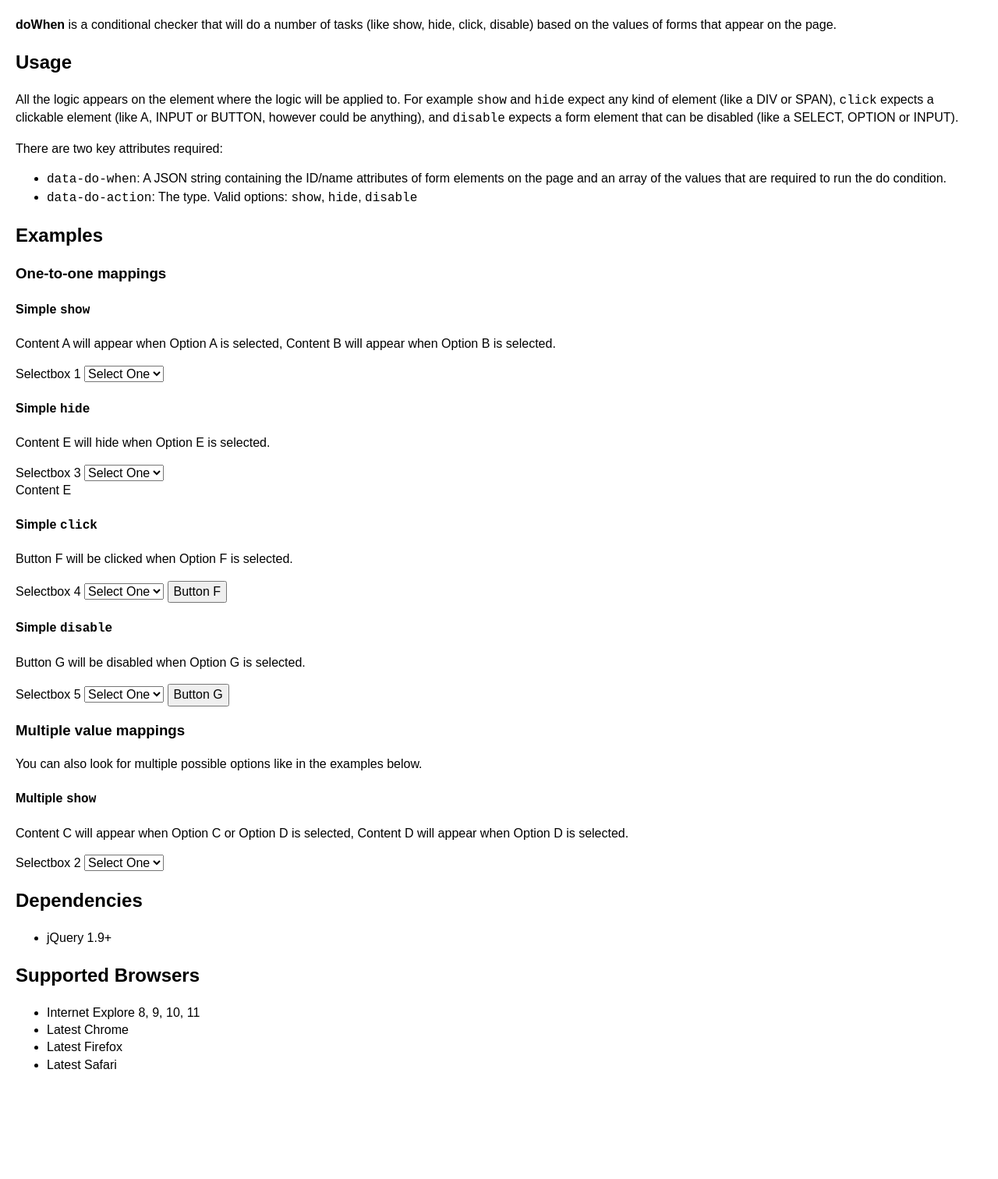
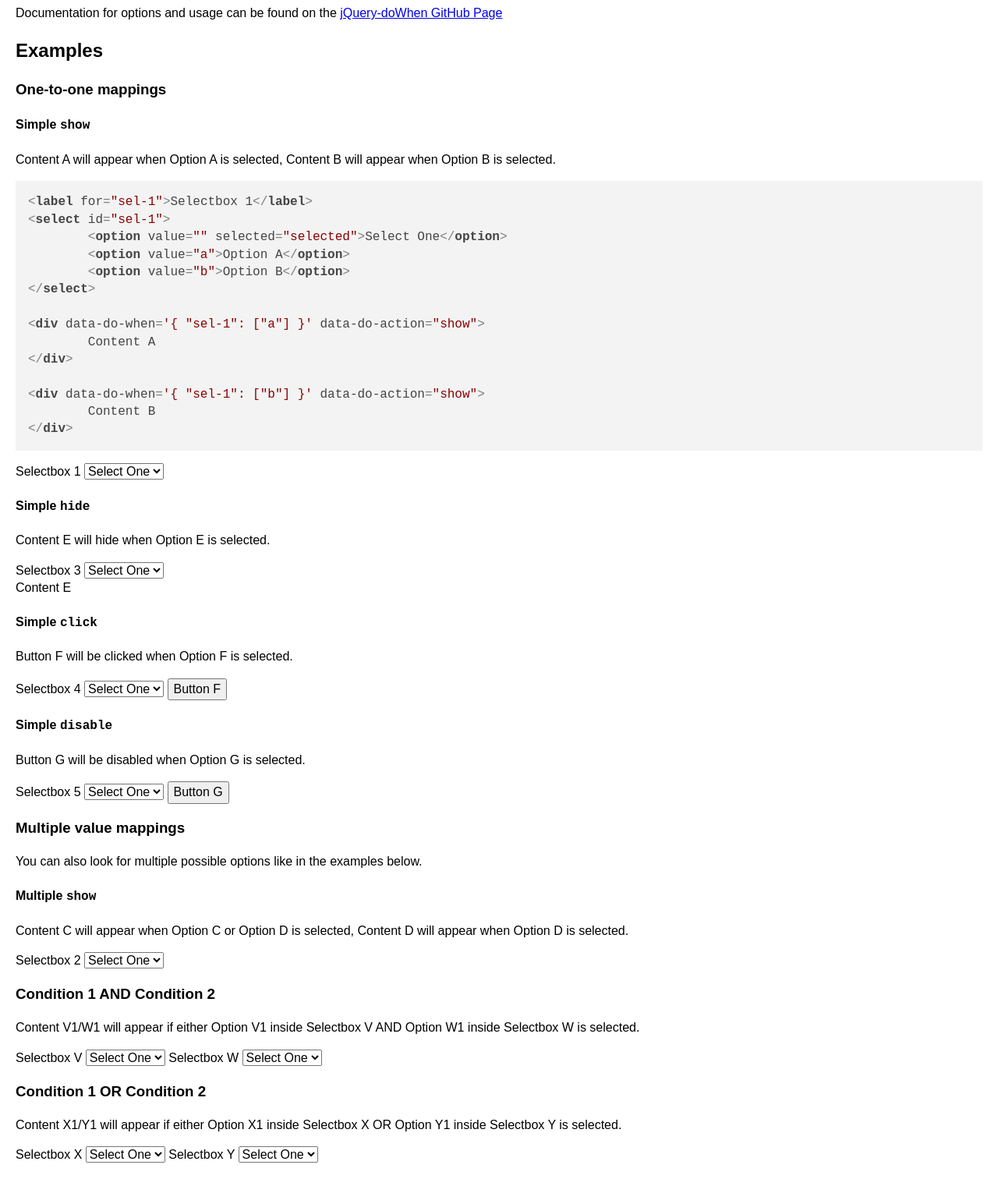
Before and after one commit to dkeeghan/jQuery-doWhen, a plain HTML site: page demo/index.html in a window 1280 px wide. Shown: the part 140-1652 px from the top of the page at 78% size. Before the commit the page ends 1553 px from the top, so only its background shows below. Drawn offline with nearby package versions, Linux system fonts and the light colour scheme.

Commit message:
Added the ability to have OR conditions by using a double pipe in the do-when attribute

```diff
--- a/demo/index.html
+++ b/demo/index.html
@@ -17,19 +17,9 @@
 
 		<h1>jQuery-doWhen Demo</h1>
 
-		<h2>What is it?</h2>
-		<p><strong>doWhen</strong> is a conditional checker that will do a number of tasks (like show, hide, click, disable) based on the values of forms that appear on the page.</p>
+		<p>jQuery-doWhen is a jQuery plugin to handle customisable actions (like show, hide, disable, click) based on changing form field values.</p>
 
-		<h2>Usage</h2>
-
-		<p>All the logic appears on the element where the logic will be applied to. For example <code>show</code> and <code>hide</code> expect any kind of element (like a DIV or SPAN), <code>click</code> expects a clickable element (like A, INPUT or BUTTON, however could be anything), and <code>disable</code> expects a form element that can be disabled (like a SELECT, OPTION or INPUT).</p>
-
-		<p>There are two key attributes required:</p>
-
-		<ul>
-			<li><code>data-do-when</code>: A JSON string containing the ID/name attributes of form elements on the page and an array of the values that are required to run the do condition.</li>
-			<li><code>data-do-action</code>: The type. Valid options: <code>show</code>, <code>hide</code>, <code>disable</code></li>
-		</ul>
+		<p>Documentation for options and usage can be found on the <a href="https://github.com/dkeeghan/jQuery-doWhen" target="_blank">jQuery-doWhen GitHub Page</a></p>
 
 		<h2>Examples</h2>
 
@@ -38,6 +28,21 @@
 		<h4>Simple <code>show</code></h4>
 
 		<p>Content A will appear when Option A is selected, Content B will appear when Option B is selected.</p>
+
+<pre><code class="html">&lt;label for=&quot;sel-1&quot;&gt;Selectbox 1&lt;/label&gt;
+&lt;select id=&quot;sel-1&quot;&gt;
+	&lt;option value=&quot;&quot; selected=&quot;selected&quot;&gt;Select One&lt;/option&gt;
+	&lt;option value=&quot;a&quot;&gt;Option A&lt;/option&gt;
+	&lt;option value=&quot;b&quot;&gt;Option B&lt;/option&gt;
+&lt;/select&gt;
+
+&lt;div data-do-when=&#039;{ &quot;sel-1&quot;: [&quot;a&quot;] }&#039; data-do-action=&quot;show&quot;&gt;
+	Content A
+&lt;/div&gt;
+
+&lt;div data-do-when=&#039;{ &quot;sel-1&quot;: [&quot;b&quot;] }&#039; data-do-action=&quot;show&quot;&gt;
+	Content B
+&lt;/div&gt;</code></pre>
 
 		<label for="sel-1">Selectbox 1</label>
 		<select id="sel-1">
@@ -115,25 +120,50 @@
 			Content D
 		</div>
 
+		<h3>Condition 1 AND Condition 2</h3>
 
+		<p>Content V1/W1 will appear if either Option V1 inside Selectbox V AND Option W1 inside Selectbox W is selected.</p>
 
+		<label for="sel-v">Selectbox V</label>
+		<select id="sel-v">
+			<option value="" selected="selected">Select One</option>
+			<option value="v1">Option V1</option>
+			<option value="v2">Option V2</option>
+		</select>
 
+		<label for="sel-w">Selectbox W</label>
+		<select id="sel-w">
+			<option value="" selected="selected">Select One</option>
+			<option value="w1">Option W1</option>
+			<option value="w2">Option W2</option>
+		</select>
 
+		<div data-do-when='{ "sel-v": ["v1"], "sel-w": ["w1"] }' data-do-action="show">
+			Content V1/W1
+		</div>
 
-		<h2>Dependencies</h2>
+		<h3>Condition 1 OR Condition 2</h3>
 
-		<ul>
-			<li>jQuery 1.9+</li>
-		</ul>
+		<p>Content X1/Y1 will appear if either Option X1 inside Selectbox X OR Option Y1 inside Selectbox Y is selected.</p>
 
-		<h2>Supported Browsers</h2>
+		<label for="sel-x">Selectbox X</label>
+		<select id="sel-x">
+			<option value="" selected="selected">Select One</option>
+			<option value="x1">Option X1</option>
+			<option value="x2">Option X2</option>
+		</select>
 
-		<ul>
-			<li>Internet Explore 8, 9, 10, 11</li>
-			<li>Latest Chrome</li>
-			<li>Latest Firefox</li>
-			<li>Latest Safari</li>
-		</ul>
+		<label for="sel-y">Selectbox Y</label>
+		<select id="sel-y">
+			<option value="" selected="selected">Select One</option>
+			<option value="y1">Option Y1</option>
+			<option value="y2">Option Y2</option>
+		</select>
+
+		<div data-do-when='{ "sel-x": ["x1"] } || { "sel-y": ["y1"] }' data-do-action="show">
+			Content X1/Y1
+		</div>
+
 
 		<script src="https://ajax.googleapis.com/ajax/libs/jquery/1.11.3/jquery.min.js"></script>
 		<script>window.jQuery || document.write('<script src="assets/js/jquery-1.11.3.min.js"><\/script>')</script>
@@ -141,8 +171,21 @@
 
 		<script>
 			$(document).ready(function(){
-				$('body').doWhen();
+				$(document).doWhen();
 			});
 		</script>
+
+
+		<!-- START code example formatter -->
+		<link rel="stylesheet" href="http://cdnjs.cloudflare.com/ajax/libs/highlight.js/8.6/styles/default.min.css">
+		<script src="http://cdnjs.cloudflare.com/ajax/libs/highlight.js/8.6/highlight.min.js"></script>
+		<script>
+			$(document).ready(function(){
+				$('pre code').each(function(i, el) {
+					hljs.highlightBlock(el);
+				});
+			});
+		</script>
+		<!-- END code example formatter -->
 	</body>
 </html>
```
Also changed, not shown: jquery.dowhen.js.
